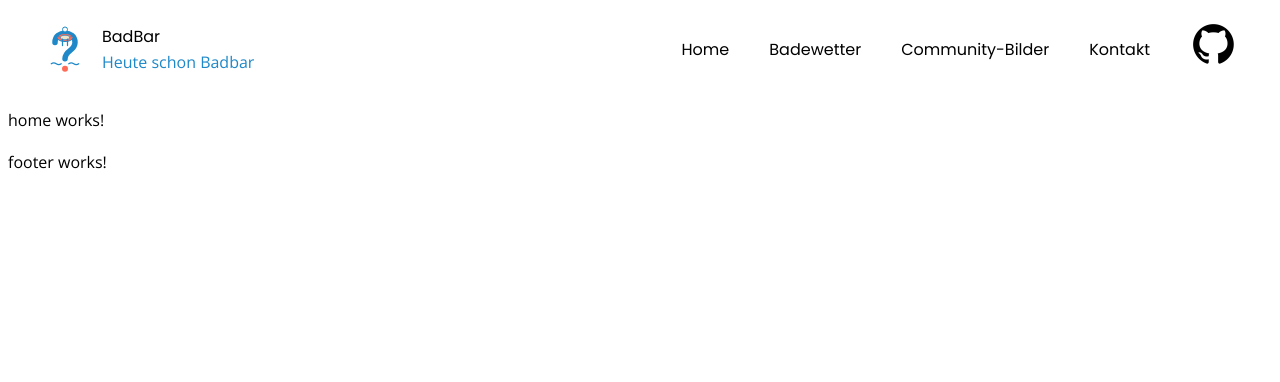
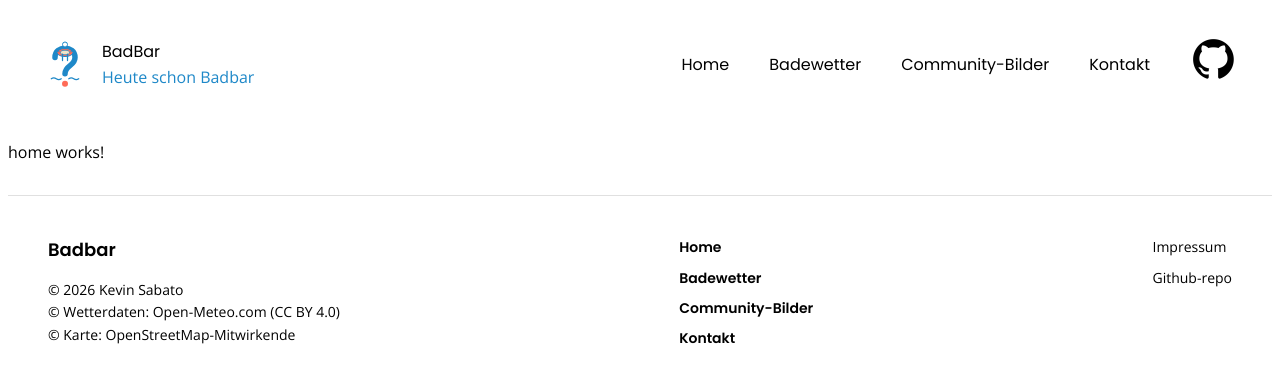
Before and after one commit to kvnx6/BadBar, an Angular app in the folder BadBar/: page / in a window 1280 px wide. Shown: the top 382 px of the page. Built offline with nearby package versions, Linux system fonts and the light colour scheme.

Commit message:
add footer and fix header

```diff
--- a/BadBar/src/app/components/footer/footer.css
+++ b/BadBar/src/app/components/footer/footer.css
@@ -0,0 +1,54 @@
+footer {
+  margin-top: 30px;
+}
+
+.site-footer {
+  background-color: var(--color-weiss);
+  color: var(--color-black);
+  border-top: 1px solid #e0e0e0;
+  padding: 40px;
+  font-size: 14px;
+}
+
+.footer-container {
+  display: flex;
+  flex-wrap: wrap;
+  justify-content: space-between;
+  align-items: flex-start;
+  max-width: 1200px;
+  margin: 0 auto;
+  gap: 20px;
+}
+
+.site-footer ul {
+  list-style: none;
+  padding: 0;
+  margin: 0;
+}
+
+.site-footer li {
+  margin-bottom: 8px;
+}
+
+.site-footer a {
+  color: var(--color-black);
+  text-decoration: none;
+}
+
+.site-footer a:hover {
+  color: var(--color-seeblau);
+}
+
+.footer-info h3 {
+  margin-top: 0;
+  margin-bottom: 8px;
+  font-size: 18px;
+}
+
+@media (max-width: 600px) {
+  .footer-container {
+    flex-direction: column;
+    text-align: center;
+    align-items: center;
+  }
+}
--- a/BadBar/src/app/components/footer/footer.html
+++ b/BadBar/src/app/components/footer/footer.html
@@ -1 +1,24 @@
-<p>footer works!</p>
+<footer class="site-footer">
+  <div class="footer-container">
+    <div class="footer-info">
+      <h3>Badbar</h3>
+      <p>&copy; 2026 Kevin Sabato <br> &copy; Wetterdaten: Open-Meteo.com (CC BY 4.0)<br>&copy; Karte: OpenStreetMap-Mitwirkende</p>
+    </div>
+
+    <nav class="footer-nav">
+      <ul>
+        <li><a href="">Home</a></li>
+        <li><a href="/badewetter">Badewetter</a></li>
+        <li><a href="/communitybilder">Community-Bilder</a></li>
+        <li><a href="/kontakt">Kontakt</a></li>
+      </ul>
+    </nav>
+
+    <div class="footer-legal">
+      <ul>
+        <li><a href="/impressum">Impressum</a></li>
+        <li><a href="https://github.com/kvnx6/BadBar">Github-repo</a></li>
+      </ul>
+    </div>
+  </div>
+</footer>
--- a/BadBar/src/app/components/header/header.css
+++ b/BadBar/src/app/components/header/header.css
@@ -2,7 +2,8 @@ header {
   display: flex;
   justify-content: space-between;
   align-items: center;
-  padding: 0.75rem 2rem;
+  padding: 0.75rem 2rem 0 2rem;
+  margin-bottom: 30px;
   background: #fff;
 }
 
@@ -35,7 +36,6 @@ header {
   display: flex;
   align-items: center;
   gap: 2.5rem;
-  margin: 0;
   padding: 0;
   list-style: none;
 }
@@ -106,6 +106,7 @@ header {
   .navContainer ul {
     flex-direction: column;
     align-items: flex-start;
+    margin-top: 20px;
     gap: 1.25rem;
     padding: 1.25rem 0 0.5rem;
   }
```
